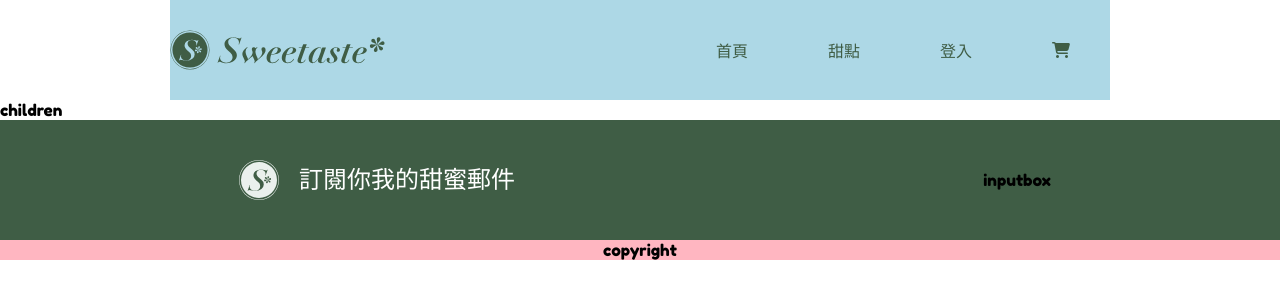
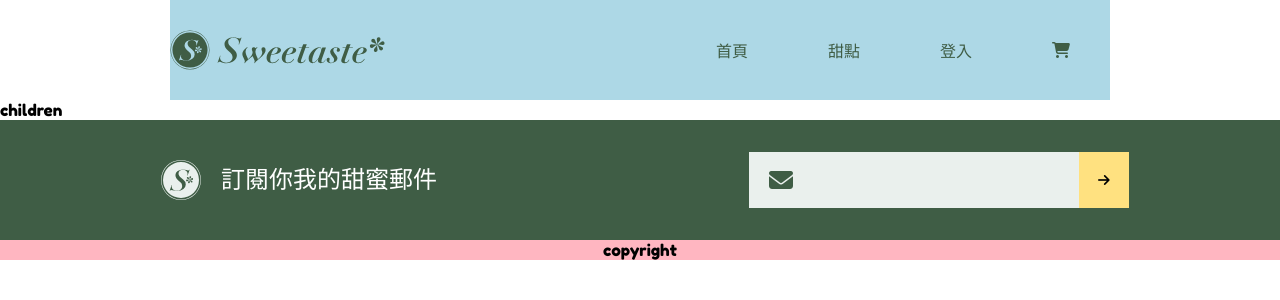
Before and after one commit to FengSanIClover/React-DessertShop-Typescript, a React (Create React App) app: page / in a window 1280 px wide. Shown: the top 300 px of the page. Built offline with nearby package versions, Linux system fonts and the light colour scheme.

Commit message:
建立 RegisterInput

```diff
--- /dev/null
+++ b/src/asset/styles/Components/Register/RegisterInput/RegisterInput.scss
@@ -0,0 +1,44 @@
+@import '../../../Main/main.scss';
+
+.f-r-i-container {
+    @include base-flex(flex-start);
+    height: 56px;
+    width: 380px;
+    background-color: $base-color-4;
+}
+
+.f-r-i-envelop {
+    color: $base-color-3;
+    font-size: 1.5rem;
+    padding: 16px 0 16px 20px;
+}
+
+.f-r-i-input {
+    color: $base-color-5;
+    margin-left: 10px;
+    font-size: 1.5rem;
+    width: 100%;
+    height: 100%;
+    background-color: transparent;
+    border: none;
+    outline: none;
+}
+
+.f-r-i-btn {
+    background-color: $base-color-2;
+    border: none;
+    outline: none;
+    height: 100%;
+    width: 65px;
+
+    &:hover {
+        background-color: $base-color-2--hover;
+    }
+}
+
+@media (max-width:767px) {
+    .f-r-i-container {
+        width: 315px;
+        margin: 0 30px;
+    }
+}
--- a/src/asset/styles/Main/_baseColor.scss
+++ b/src/asset/styles/Main/_baseColor.scss
@@ -1,5 +1,6 @@
 $base-color-1:#FFFFFF;
 $base-color-2:#FFE180;
+$base-color-2--hover:#FFDC35;
 $base-color-3:#3F5D45;
 $base-color-4:#EAF0ED;
 $base-color-5:#8DA291;
--- /dev/null
+++ b/src/components/Register/RegisterInput/index.tsx
@@ -0,0 +1,16 @@
+import React from 'react';
+import 'asset/styles/Components/Register/RegisterInput/RegisterInput.scss';
+
+const registerInput: React.FC = () => {
+    return (
+        <div className="f-r-i-container">
+            <div><i className="fas fa-envelope f-r-i-envelop"></i></div>
+            <input type="text" className="f-r-i-input" maxLength={20} />
+            <button type="button" className="f-r-i-btn">
+                <i className="fas fa-arrow-right"></i>
+            </button>
+        </div>
+    )
+}
+
+export default registerInput;
--- a/src/components/Register/index.tsx
+++ b/src/components/Register/index.tsx
@@ -1,12 +1,13 @@
 import React from 'react';
 import 'asset/styles/Components/Register/Register.scss';
 import RegisterLogo from '../Register/RegisterLogo';
+import RegisterInput from '../Register/RegisterInput';
 
 const register: React.FC = () => {
     return (
         <div className="f-r-container">
             <RegisterLogo />
-            <div>inputbox</div>
+            <RegisterInput />
         </div>
     )
 }
```
